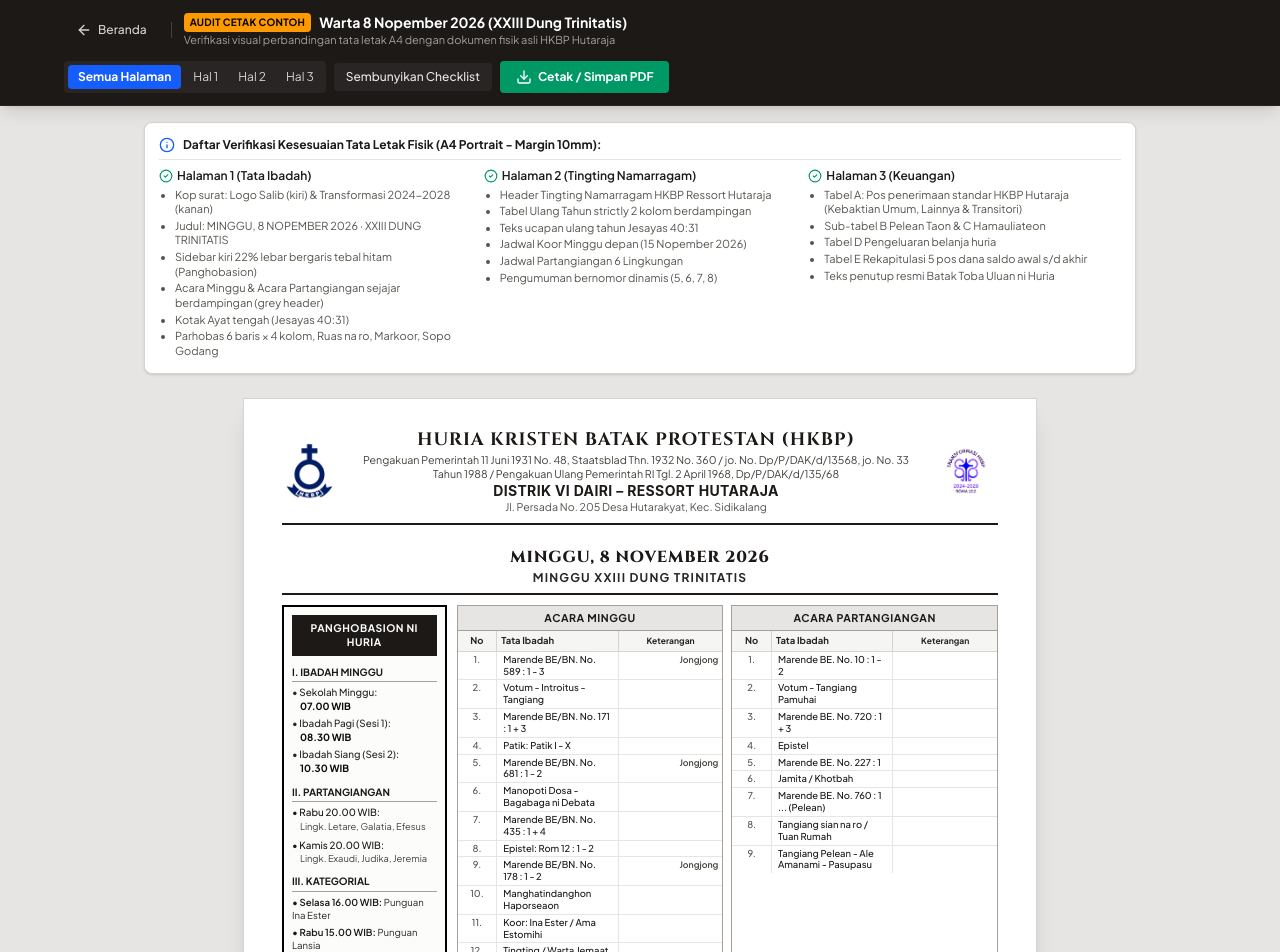
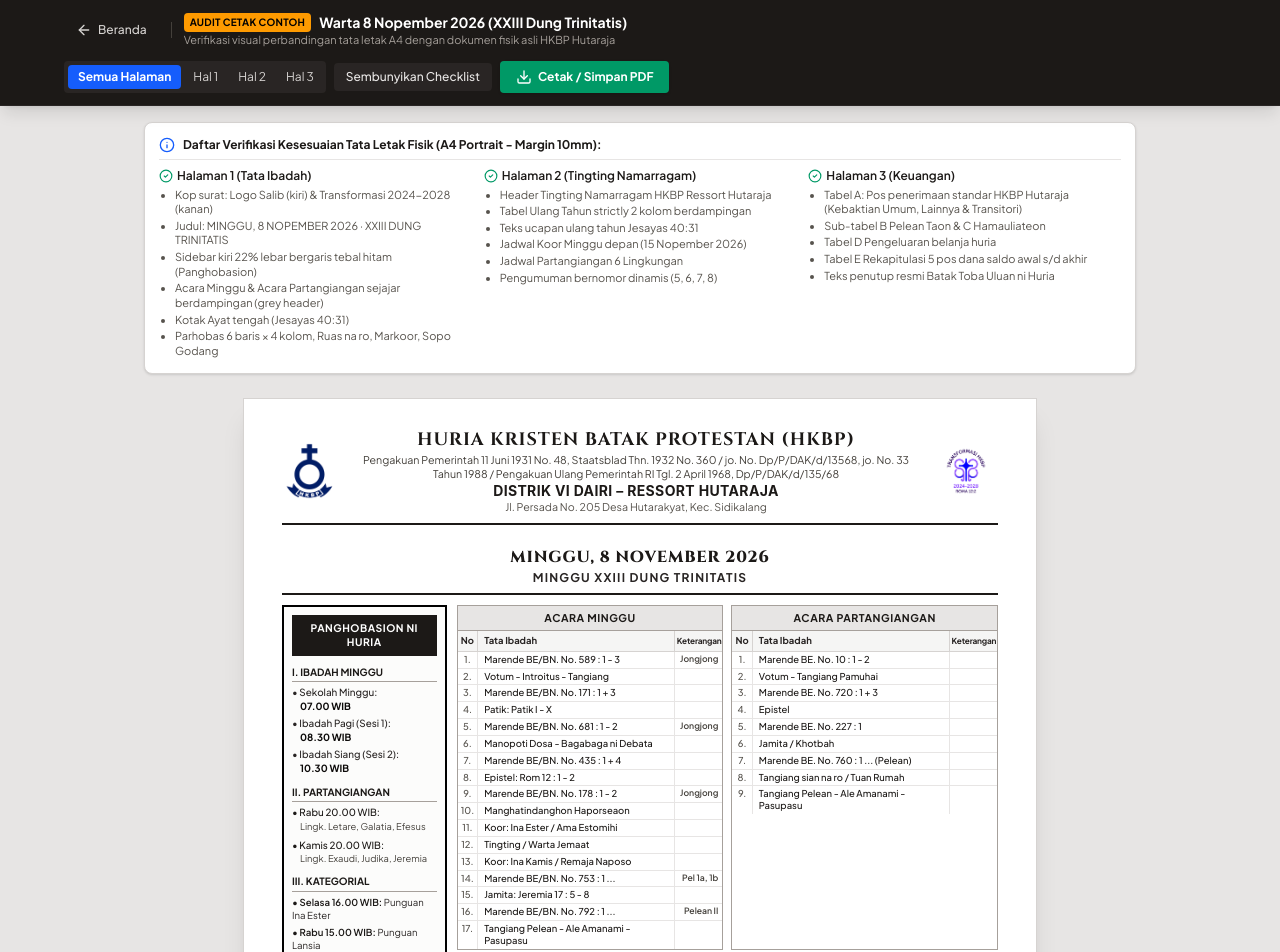
Before and after one commit to hsupreddi/wartajemaat, a React (Vite) app: page /dev/cetak-contoh in a window 1280 px wide. Shown: the top 952 px of the page. Built offline with nearby package versions, Linux system fonts and the light colour scheme; no server answers.

Commit message:
feat(warta): improve layout consistency for Tata Ibadah table
Add colgroup to the Tata Ibadah table to enforce column width constraints and ensure uniform rendering across different content types.

```diff
--- a/src/components/warta/Page1TataIbadah.tsx
+++ b/src/components/warta/Page1TataIbadah.tsx
@@ -185,18 +185,31 @@ export const Page1TataIbadah: React.FC<Page1TataIbadahProps> = ({
                     : DEFAULT_ACARA_MINGGU_COLUMNS;
                   return (
                     <table className="w-full table-fixed border-collapse text-[7.1pt] leading-tight">
+                      <colgroup>
+                        <col className="w-[20px]" />
+                        {cols.map((c, ci) => (
+                          <col
+                            key={c.key}
+                            className={
+                              c.key === 'keterangan'
+                                ? 'w-[48px]'
+                                : c.key === 'uraian' || c.key === 'tata_ibadah' || ci === 0
+                                  ? ''
+                                  : 'w-[56px]'
+                            }
+                          />
+                        ))}
+                      </colgroup>
                       <thead>
                         <tr className="bg-stone-100 text-stone-800 border-b border-stone-300">
-                          <th className="w-[18px] py-1 px-0.5 text-center font-bold border-r border-stone-300">No</th>
+                          <th className="py-1 px-0.5 text-center font-bold border-r border-stone-300">No</th>
                           {cols.map((c, ci) => (
                             <th
                               key={c.key}
                               className={`py-1 font-bold ${ci < cols.length - 1 ? 'border-r border-stone-300' : ''} ${
                                 c.key === 'keterangan'
-                                  ? 'w-[48px] px-0.5 text-center text-[6.4pt]'
-                                  : c.key === 'tata_ibadah'
-                                    ? 'px-1.5 text-left'
-                                    : 'w-14 px-1 text-left'
+                                  ? 'px-0.5 text-center text-[6.2pt] tracking-tight'
+                                  : 'px-1.5 text-left'
                               }`}
                             >
                               {c.label}
@@ -215,7 +228,7 @@ export const Page1TataIbadah: React.FC<Page1TataIbadahProps> = ({
                                 key={c.key}
                                 className={`py-0.5 align-top ${ci < cols.length - 1 ? 'border-r border-stone-200' : ''} ${
                                   c.key === 'keterangan'
-                                    ? 'px-1 text-right font-semibold text-stone-700 text-[6.6pt] leading-tight break-words'
+                                    ? 'px-1 text-right font-semibold text-stone-700 text-[6.5pt] leading-tight break-words'
                                     : 'px-1.5 text-stone-900 font-medium leading-[1.25]'
                                 }`}
                               >
@@ -241,18 +254,31 @@ export const Page1TataIbadah: React.FC<Page1TataIbadahProps> = ({
                     : DEFAULT_ACARA_PARTANGIANGAN_COLUMNS;
                   return (
                     <table className="w-full table-fixed border-collapse text-[7.1pt] leading-tight">
+                      <colgroup>
+                        <col className="w-[20px]" />
+                        {cols.map((c, ci) => (
+                          <col
+                            key={c.key}
+                            className={
+                              c.key === 'keterangan'
+                                ? 'w-[48px]'
+                                : c.key === 'uraian' || c.key === 'tata_ibadah' || ci === 0
+                                  ? ''
+                                  : 'w-[56px]'
+                            }
+                          />
+                        ))}
+                      </colgroup>
                       <thead>
                         <tr className="bg-stone-100 text-stone-800 border-b border-stone-300">
-                          <th className="w-[18px] py-1 px-0.5 text-center font-bold border-r border-stone-300">No</th>
+                          <th className="py-1 px-0.5 text-center font-bold border-r border-stone-300">No</th>
                           {cols.map((c, ci) => (
                             <th
                               key={c.key}
                               className={`py-1 font-bold ${ci < cols.length - 1 ? 'border-r border-stone-300' : ''} ${
                                 c.key === 'keterangan'
-                                  ? 'w-[48px] px-0.5 text-center text-[6.4pt]'
-                                  : c.key === 'tata_ibadah'
-                                    ? 'px-1.5 text-left'
-                                    : 'w-14 px-1 text-left'
+                                  ? 'px-0.5 text-center text-[6.2pt] tracking-tight'
+                                  : 'px-1.5 text-left'
                               }`}
                             >
                               {c.label}
@@ -271,7 +297,7 @@ export const Page1TataIbadah: React.FC<Page1TataIbadahProps> = ({
                                 key={c.key}
                                 className={`py-0.5 align-top ${ci < cols.length - 1 ? 'border-r border-stone-200' : ''} ${
                                   c.key === 'keterangan'
-                                    ? 'px-1 text-right font-semibold text-stone-700 text-[6.6pt] leading-tight break-words'
+                                    ? 'px-1 text-right font-semibold text-stone-700 text-[6.5pt] leading-tight break-words'
                                     : 'px-1.5 text-stone-900 font-medium leading-[1.25]'
                                 }`}
                               >
```
Also changed, not shown: public/assets/aistudio/image_8d2a7cbd.png (added).
